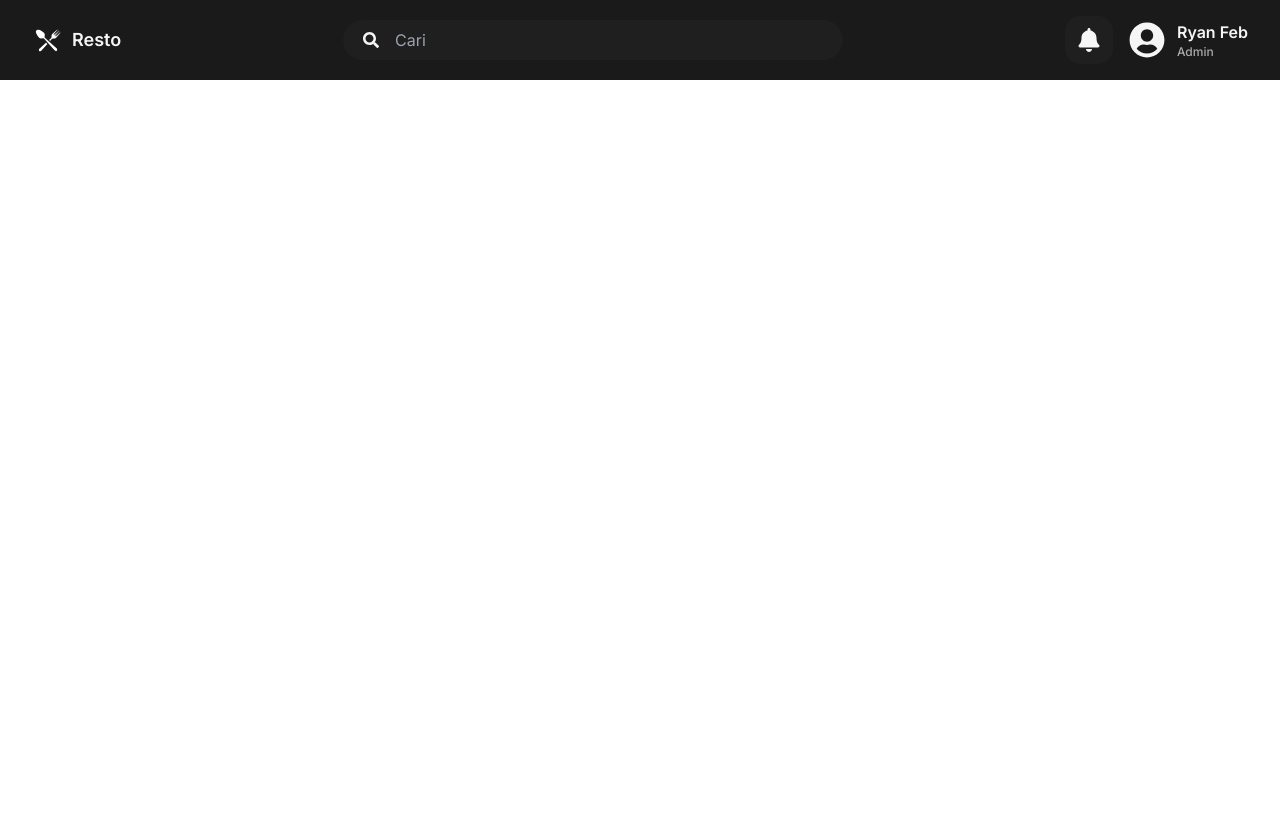
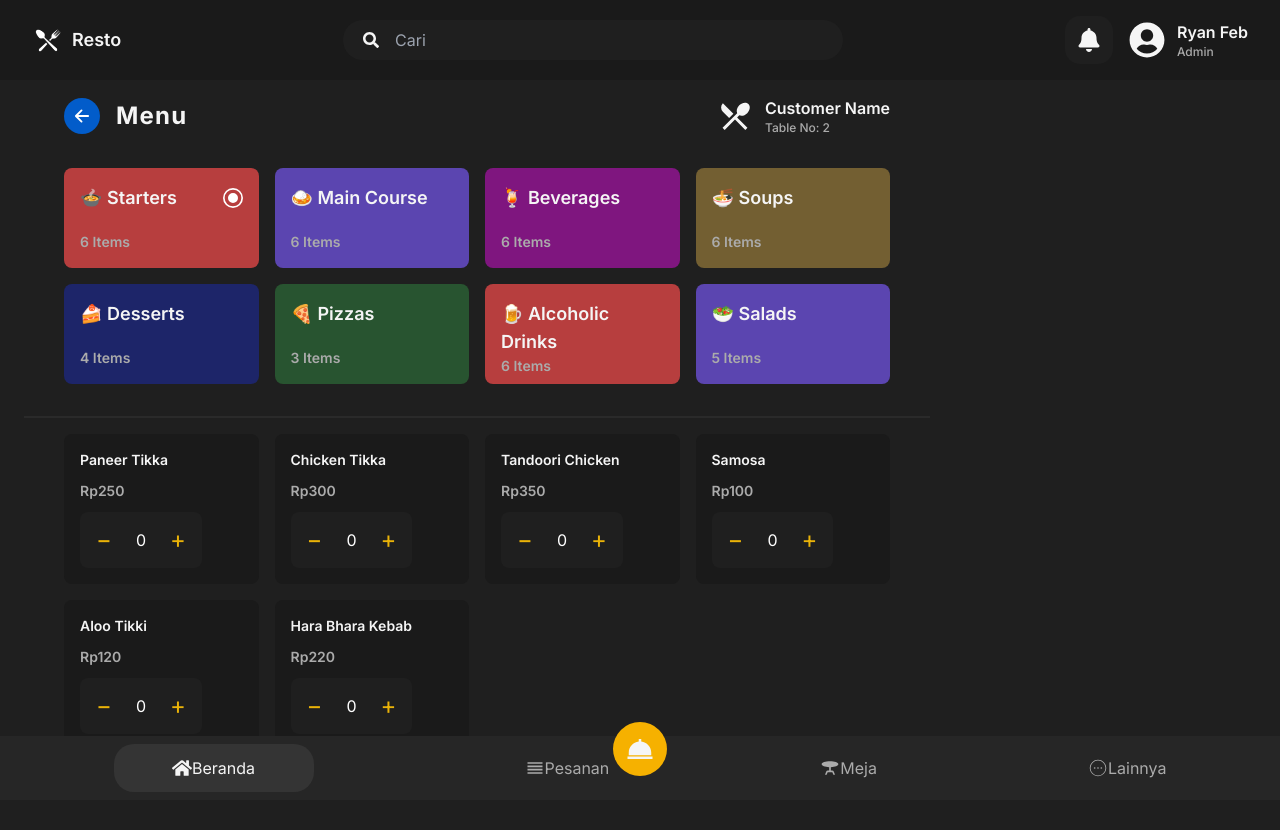
Before and after one commit to ryanyny/bbpvp-project-restaurant-pos-system, a React (Vite) app in the folder client/: page /menu in a window 1280 px wide. Shown: the top 830 px of the page. Before the commit the page ends 800 px from the top, so only its background shows below. Built offline with nearby package versions, Linux system fonts and the light colour scheme.

Commit message:
Create a menu page UI design

```diff
--- a/client/src/App.jsx
+++ b/client/src/App.jsx
@@ -1,5 +1,5 @@
 import { BrowserRouter as Router, Routes, Route } from "react-router-dom"
-import { Home, Auth, Orders, Tables } from "./pages"
+import { Home, Auth, Orders, Tables, Menu } from "./pages"
 import Header from "./components/shared/Header"
 
 function App() {
@@ -13,6 +13,8 @@ function App() {
           <Route path="/auth" element={<Auth />} />
           <Route path="/orders" element={<Orders />} />
           <Route path="/tables" element={<Tables />} />
+          <Route path="/menu" element={<Menu />} />
+          <Route path="*" element={<div>404 Not Found</div>} />
         </Routes>
       </Router>
     </>
--- /dev/null
+++ b/client/src/components/menu/MenuContainer.jsx
@@ -0,0 +1,65 @@
+import React, { useState } from 'react'
+import { GrRadialSelected } from 'react-icons/gr'
+import { menus } from "../../constants"
+
+const MenuContainer = () => {
+    const [selected, setSelected] = useState(menus[0])
+    const [itemCount, setItemCount] = useState(0)
+    const [itemId, setItemId] = useState()
+
+    const increment = (id) => {
+        setItemId(id)
+        setItemCount((prev) => prev + 1)
+    }
+    const decrement = (id) => {
+        setItemId(id)
+        if(itemCount <= 0) return
+        setItemCount((prev) => prev - 1)
+    }
+
+    return (
+        <>
+        <div className="grid grid-cols-4 gap-4 px-10 py-4 w-[100%]">
+            {
+                menus.map((menu) => {
+                    return (
+                        <div key={menu.id} onClick={() => {setSelected(menu); setItemId(menu.id); setItemCount(0)}} className="flex flex-col items-start justify-between p-4 rounded-lg h-[100px] cursor-pointer" style={{backgroundColor: menu.bgColor}}>
+                            <div className="flex items-center justify-between w-full">
+                                <h1 className="text-[#f5f5f5] text-lg font-semibold">{menu.icon} {menu.name}</h1>
+                                {selected.id === menu.id && <GrRadialSelected className="text-white" size={20}/>}
+                            </div>
+                            <p className="text-[#ababab] text-sm font-semibold">{menu.items.length} Items</p>
+                        </div>
+                    )
+                })
+            }
+        </div>
+
+        <hr className="border-[#2a2a2a] border-t-2 mt-4" />
+
+        <div className="grid grid-cols-4 gap-4 px-10 py-4 w-[100%]">
+            {
+                selected?.items.map((menu) => {
+                    return (
+                        <div key={menu.id} className="flex flex-col items-start justify-between p-4 rounded-lg h-[150px] cursor-pointer hover:bg-[#2a2a2a] bg-[#1a1a1a]">
+                            <h1 className="text-[#f5f5f5] text-sm font-semibold">{menu.icon} {menu.name}</h1>
+                            <div className="flex items-center justify-between w-full">
+                                <p className="text-[#ababab] text-sm font-semibold">Rp{menu.price}</p>
+                            </div>
+
+                            <div className="flex items-center justify-between bg-[#1f1f1f] px-4 py-3 rounded-lg gap-6">
+                                <button onClick={() => decrement(menu.id)} className="text-yellow-500 text-2xl">&minus;</button>
+                                <span className="text-white">{itemId === menu.id ? itemCount : "0"}</span>
+                                <button onClick={() => increment(menu.id)} className="text-yellow-500 text-2xl">&#43;</button>
+                            </div>
+                        </div>
+                    )
+                })
+            }
+        </div>
+        </>
+
+    )
+}
+
+export default MenuContainer
--- a/client/src/components/shared/BackButton.jsx
+++ b/client/src/components/shared/BackButton.jsx
@@ -6,7 +6,7 @@ const BackButton = () => {
     const navigate = useNavigate()
 
     return (
-    <button onClick={() => navigate(-1)} className="bg-[#025cca] p-3 text-xl font-bold rounded-full text-white">
+    <button onClick={() => navigate(-1)} className="bg-[#025cca] p-2 text-xl font-bold rounded-full text-white">
         <IoArrowBackOutline />
     </button>
     )
--- a/client/src/components/tables/TableCard.jsx
+++ b/client/src/components/tables/TableCard.jsx
@@ -1,8 +1,16 @@
 import React from "react"
+import { useNavigate } from "react-router-dom"
 
 const TableCard = ({ name, status, initials }) => {
+    const navigate = useNavigate()
+
+    const handleClick = () => {
+        if(status === "Booked") return
+
+        navigate(`/menu`)
+    }
     return (
-    <div className="bg-[#262626] px-4 py-5 rounded-lg shadow-md flex flex-col justify-between h-40">
+    <div onClick={handleClick} className="bg-[#262626] px-4 py-5 rounded-lg shadow-md flex flex-col justify-between h-40">
         <div className="flex items-center justify-between">
             <h1 className="text-[#f5f5f5] text-lg font-semibold">{name}</h1>
             <span className={`text-sm font-medium px-2 py-1 rounded-lg ${status === "Booked" ? "bg-[#1f3d2b] text-green-400": "bg-[#4a3a1d] text-yellow-400"}`}>
--- /dev/null
+++ b/client/src/pages/Menu.jsx
@@ -0,0 +1,43 @@
+import React from "react"
+import BottomNav from "../components/shared/BottomNav"
+import BackButton from "../components/shared/BackButton"
+import { MdRestaurantMenu } from "react-icons/md"
+import MenuContainer from "../components/menu/MenuContainer"
+
+const Menu = () => {
+    return (
+    <section className="bg-[#1f1f1f] min-h-screen flex flex-col">
+        <main className="flex-1 overflow-y-auto pb-20">
+            <section className="flex gap-6 px-6">
+                {/* Left div */}
+                <div className="flex-[3]">
+                    <div className="flex items-center justify-between px-10 py-4">
+                        <div className="flex items-center gap-4">
+                            <BackButton />
+                            <h1 className="text-[#f5f5f5] text-2xl font-bold tracking-wider">Menu</h1>
+                        </div>
+
+                        <div className="flex items-center justify-around gap-4">
+                            <div className="flex items-center gap-3 cursor-pointer">
+                                <MdRestaurantMenu className="text-[#f5f5f5] text-4xl" />
+                                <div className="flex flex-col items-start">
+                                    <h1 className="text-md text-[#f5f5f5] font-semibold">Customer Name</h1>
+                                    <p className="text-xs text-[#ababab] font-medium">Table No: 2</p>
+                                </div>
+                            </div>
+                        </div>
+                    </div>
+
+                    <MenuContainer />
+                </div>
+
+                {/* Right div */}
+                <div className="flex-[1] hidden lg:block"></div>
+            </section>
+        </main>
+        <BottomNav />
+    </section>
+    )
+}
+
+export default Menu
--- a/client/src/pages/index.js
+++ b/client/src/pages/index.js
@@ -2,3 +2,4 @@ export { default as Home } from './Home.jsx'
 export { default as Orders } from './Orders.jsx'
 export { default as Auth } from './Auth.jsx'
 export { default as Tables } from './Tables.jsx'
+export { default as Menu } from './Menu.jsx'
```
